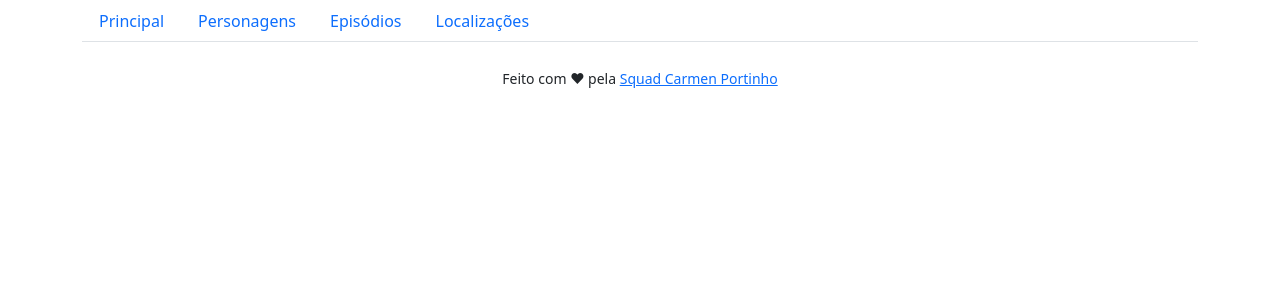
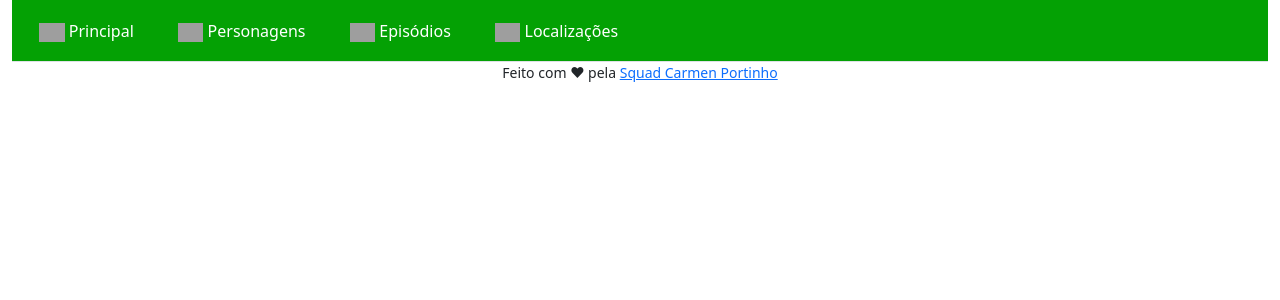
Before and after one commit to anamariagds/DesafioRickeMortySquadCarmenPortinho, a Flask app: template templates/locations.html in a window 1280 px wide. Shown: the top 300 px of the page. Run offline with Flask 3, Linux system fonts and the light colour scheme; the template is opened without the code that fills it, so the values that code supplies are empty; grey boxes are pictures that could not be loaded.

Commit message:
Subindo modificaçoes de embelezamento (bug no Nav do profile e location)

```diff
--- /dev/null
+++ b/static/locations.css
@@ -0,0 +1,14 @@
+.btn-custom {
+    background-color: green;
+    color: white;
+    display: inline-block;
+    text-decoration: none;
+}
+
+.location-info {
+  background-image: url('https://wallpapercave.com/wp/wp6736990.jpg');
+  background-size: cover;
+  background-position: center;
+  background-repeat: no-repeat;
+  margin-bottom: 1vh;
+}
--- /dev/null
+++ b/static/menu.css
@@ -0,0 +1,25 @@
+header a img{
+    width: 2vw;
+    height: 5h;
+}
+
+.nav.nav-tabs {
+    background-color: #04a104;
+    color: white;
+    padding: 10px;
+}
+
+.nav.nav-tabs .nav-item {
+    margin-right: 10px;
+}
+
+.nav.nav-tabs .nav-item a.nav-link {
+    color: white;
+}
+
+.nav.nav-tabs .nav-item a.nav-link:hover {
+    color: yellow;
+    border: 1px  solid #1a6b1a !important;
+    background-color: #61e461;
+    border-radius: 25px;
+}
--- a/templates/index.html
+++ b/templates/index.html
@@ -4,11 +4,12 @@
     <meta charset="utf-8">
     <meta name="viewport" content="width=device-width, initial-scale=1">
     <title>Rick & Morty API</title>
+    <link rel="icon" href="https://wallpapercave.com/wp/wp6737162.png" type="image/x-icon">
     <link href="https://cdn.jsdelivr.net/npm/bootstrap@5.3.2/dist/css/bootstrap.min.css" rel="stylesheet" integrity="sha384-T3c6CoIi6uLrA9TneNEoa7RxnatzjcDSCmG1MXxSR1GAsXEV/Dwwykc2MPK8M2HN" crossorigin="anonymous">
   </head>
   <body>
 
-    <main class="container">
+    <main class="container-fluid">
 
         {% include 'menu.html' %}
         {% block content %}
--- a/templates/locations.html
+++ b/templates/locations.html
@@ -1,25 +1,21 @@
+<head>
+  <link rel="stylesheet" href="./static/locations.css">
+</head>
+
 {% extends 'index.html' %}
 
 {% block content %}
-  <div class="row">
-
-
+  <div class="row row-cols-1 row-cols-md-3 g-4">
     {% for location in locations %}
-
-        <div class="col-sm-3 col-6">
-            <p>
-
-                <h6 class="card-title">{{location.name}}</h6>
-                <h8> <b>Tipo</b>: {{location.type}} | <b>Dimensão</b>: {{location.dimension}} <br><a href="/locations/{{location.id}}" class="btn btn-primary">Saiba mais</a></br></h8>
-            </p>
-
-
+      <div class="col">
+        <div class="location-info">
+          <h6 class="card-title">{{ location.name }}</h6>
+          <h8><b>Tipo</b>: {{ location.type }} | <b>Dimensão</b>: {{ location.dimension }}</h8>
+          <br>
+          <br>
+          <a href="/locations/{{ location.id }}" class="btn-custom">Saiba mais</a>
         </div>
-
+      </div>
     {% endfor %}
-
-
   </div>
-
-
 {% endblock %}
--- a/templates/menu.html
+++ b/templates/menu.html
@@ -1,17 +1,27 @@
-
+<head>
+  <link rel="stylesheet" href="./static/menu.css">
+</head>
 <header>
     <ul class="nav nav-tabs">
         <li class="nav-item">
-          <a class="nav-link" href="/">Principal</a>
+          <a class="nav-link" href="/">
+            <img src="https://i.ibb.co/X2Q3kF5/principal-removebg-preview.png" alt="">
+            Principal</a>
         </li>
         <li class="nav-item">
-          <a class="nav-link" href="/characters">Personagens</a>
+          <a class="nav-link" href="/characters">
+            <img src="https://i.ibb.co/dMMrXDZ/personagens-removebg-preview.png" alt="">
+            Personagens</a>
         </li>
         <li class="nav-item">
-          <a class="nav-link" href="/episodes">Episódios</a>
+          <a class="nav-link" href="/episodes">
+            <img src="https://i.ibb.co/1LS71Sq/episodes-removebg-preview.png" alt="">
+            Episódios</a>
         </li>
         <li class="nav-item">
-          <a class="nav-link" href="/locations">Localizações</a>
+          <a class="nav-link" href="/locations">
+            <img src="https://i.ibb.co/rwNZ2sT/locations-removebg-preview-1.png" alt="">
+            Localizações</a>
         </li>
       </ul>
 </header>
```
Also changed, not shown: static/characters.css (added, +14 -0 lines), static/episodes.css (added, +20 -0 lines), templates/characters.html (+6 -3 lines), templates/episodes.html (+11 -14 lines), templates/profile.html (+7 -1 lines).
